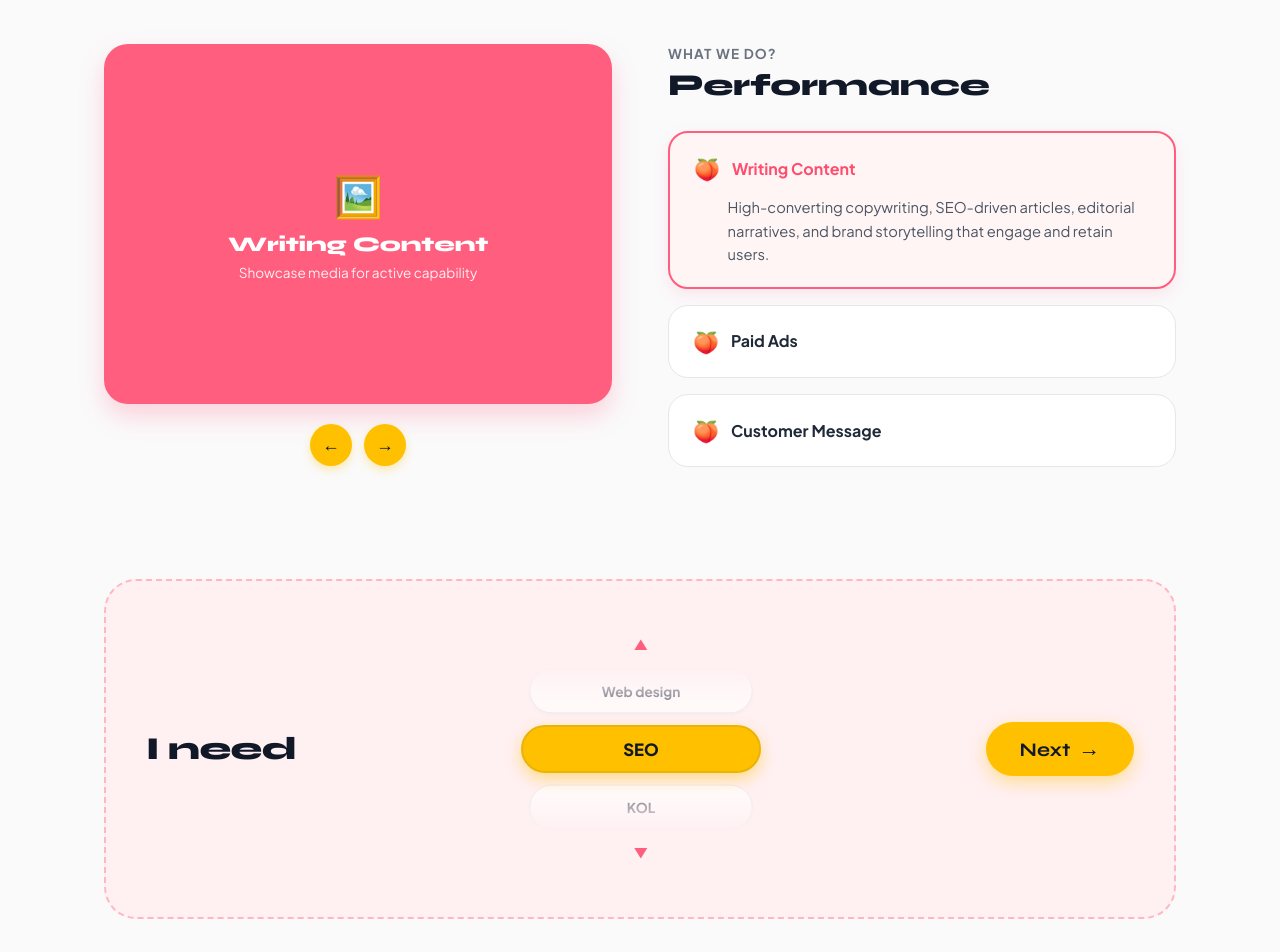
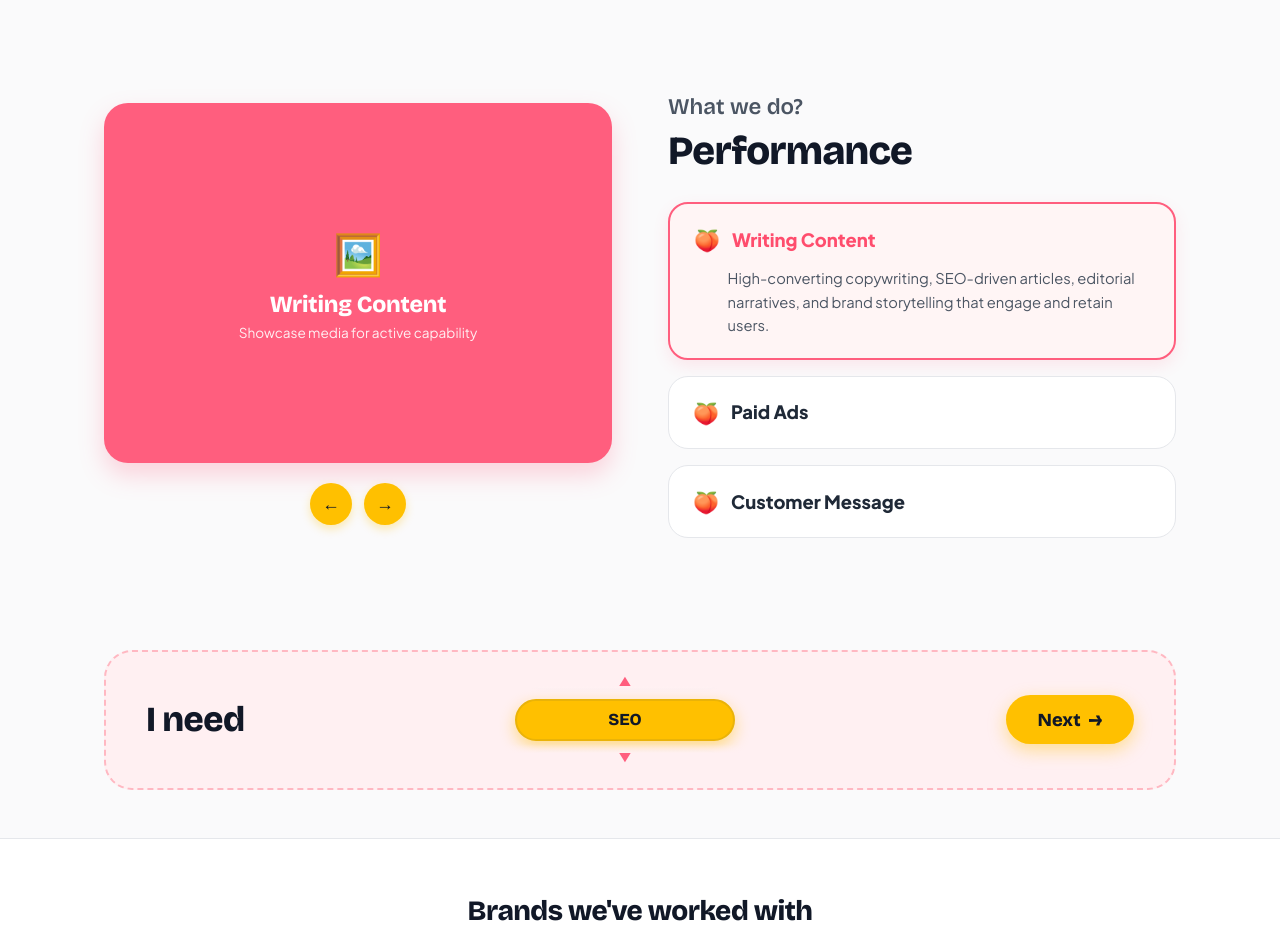
Before and after one commit to doni-wahyudi/buah_pikiran, a React (Vite) app: page / in a window 1280 px wide. Shown: the part 740-1692 px from the top of the page. Built offline with nearby package versions, Linux system fonts and the light colour scheme.

Commit message:
fix: switch display font to Bricolage Grotesque matching PDF document and adjust element scales

```diff
--- a/index.html
+++ b/index.html
@@ -6,7 +6,7 @@
     <title>Buah Pikiran — Interactive Wireframe</title>
     <link rel="preconnect" href="https://fonts.googleapis.com">
     <link rel="preconnect" href="https://fonts.gstatic.com" crossorigin>
-    <link href="https://fonts.googleapis.com/css2?family=Plus+Jakarta+Sans:wght@400;500;600;700;800&family=Space+Grotesk:wght@500;700&display=swap" rel="stylesheet">
+    <link href="https://fonts.googleapis.com/css2?family=Bricolage+Grotesque:opsz,wght@12..96,400;12..96,500;12..96,600;12..96,700;12..96,800&family=Plus+Jakarta+Sans:wght@400;500;600;700;800&display=swap" rel="stylesheet">
   </head>
   <body class="bg-[#FAFAFA] text-[#1E1E1E] antialiased">
     <div id="root"></div>
--- a/src/components/BrandMarquee.jsx
+++ b/src/components/BrandMarquee.jsx
@@ -19,7 +19,7 @@ export default function BrandMarquee({ title = "Brands we've worked with" }) {
   return (
     <section style={{ padding: '3.5rem 0', backgroundColor: '#FFFFFF', borderTop: '1px solid #E5E7EB', borderBottom: '1px solid #E5E7EB', overflow: 'hidden' }}>
       <div style={{ textAlign: 'center', marginBottom: '2rem' }}>
-        <h3 style={{ fontSize: '1.2rem', fontWeight: 700, color: '#111827', letterSpacing: '0.04em', textTransform: 'uppercase' }}>
+        <h3 style={{ fontSize: '1.75rem', fontWeight: 800, color: '#111827', letterSpacing: '-0.02em', fontFamily: 'var(--font-heading)' }}>
           {title}
         </h3>
       </div>
--- a/src/components/VerticalServicePicker.jsx
+++ b/src/components/VerticalServicePicker.jsx
@@ -11,11 +11,11 @@ const SERVICES = [
 ];
 
 const N = SERVICES.length;
-const ITEM_HEIGHT = 48;
-const GAP = 10;
-const STEP = ITEM_HEIGHT + GAP;
-// Visual center of the 240px drum window
-const CENTER_Y = 96;
+const ITEM_HEIGHT = 42;
+const GAP = 8;
+const STEP = ITEM_HEIGHT + GAP; // 50px
+const CONTAINER_HEIGHT = 96;
+const CENTER_Y = (CONTAINER_HEIGHT - ITEM_HEIGHT) / 2; // 27px
 
 export default function VerticalServicePicker({ selectedService, onSelectService, onNext }) {
   const initIdx = SERVICES.indexOf(selectedService) !== -1 ? SERVICES.indexOf(selectedService) : 3;
@@ -37,9 +37,8 @@ export default function VerticalServicePicker({ selectedService, onSelectService
     });
   };
 
-  // Render a window of 5 slots: center ± 2
-  // Each slot offset from center: -2, -1, 0, +1, +2
-  const slots = [-2, -1, 0, 1, 2];
+  // 3 slots: -1 (above), 0 (center), +1 (below)
+  const slots = [-1, 0, 1];
 
   return (
     <div
@@ -48,49 +47,52 @@ export default function VerticalServicePicker({ selectedService, onSelectService
         alignItems: 'center',
         justifyContent: 'space-between',
         flexWrap: 'wrap',
-        gap: '2rem',
-        padding: '3rem 2.5rem',
+        gap: '1.5rem',
+        padding: '1.25rem 2.5rem',
         backgroundColor: '#FFF0F2',
-        borderRadius: '32px',
+        borderRadius: '28px',
         border: '2px dashed #FFB8C2',
         position: 'relative',
-        minHeight: '280px'
+        minHeight: '110px'
       }}
     >
       {/* Left: "I need" */}
       <div style={{ flex: '0 0 auto' }}>
-        <h3 style={{ fontSize: '2rem', fontWeight: 800, color: '#111827', letterSpacing: '-0.02em', margin: 0 }}>
+        <h3 style={{ fontSize: '2.2rem', fontWeight: 800, color: '#111827', letterSpacing: '-0.02em', margin: 0, fontFamily: 'var(--font-heading)' }}>
           I need
         </h3>
       </div>
 
-      {/* Center: Drum picker */}
+      {/* Center: Vertical Drum Picker */}
       <div
         style={{
           flex: '1 1 300px',
           position: 'relative',
-          height: '240px',
+          height: `${CONTAINER_HEIGHT}px`,
           overflow: 'hidden'
         }}
       >
-        {/* Top click zone */}
+        {/* Top click zone & up indicator */}
         <div
           onClick={goUp}
           style={{
             position: 'absolute',
-            top: 0, left: 0, right: 0,
-            height: '72px',
-            background: 'linear-gradient(to bottom, #FFF0F2 50%, transparent)',
+            top: 0,
+            left: 0,
+            right: 0,
+            height: '24px',
+            background: 'linear-gradient(to bottom, #FFF0F2 60%, transparent)',
             zIndex: 10,
             display: 'flex',
             alignItems: 'flex-start',
             justifyContent: 'center',
-            paddingTop: '6px',
             cursor: 'pointer',
-            userSelect: 'none'
+            userSelect: 'none',
+            paddingTop: '1px'
           }}
+          title="Click to scroll up"
         >
-          <span style={{ fontSize: '0.85rem', fontWeight: 900, color: '#FF5E7E' }}>▲</span>
+          <span style={{ fontSize: '0.75rem', fontWeight: 900, color: '#FF5E7E' }}>▲</span>
         </div>
 
         {/* Absolutely positioned items */}
@@ -98,14 +100,9 @@ export default function VerticalServicePicker({ selectedService, onSelectService
           const serviceIdx = ((centerIdx + offset) % N + N) % N;
           const service = SERVICES[serviceIdx];
           const isCenter = offset === 0;
-          const distance = Math.abs(offset);
 
-          let opacity = 1;
-          let scale = 1;
-          if (distance === 1) { opacity = 0.65; scale = 0.93; }
-          else if (distance === 2) { opacity = 0.3; scale = 0.85; }
-
-          // top position: CENTER_Y centers the item vertically
+          const opacity = isCenter ? 1 : 0.38;
+          const scale = isCenter ? 1 : 0.92;
           const topPx = CENTER_Y + offset * STEP;
 
           return (
@@ -117,24 +114,26 @@ export default function VerticalServicePicker({ selectedService, onSelectService
                 left: '50%',
                 top: `${topPx}px`,
                 transform: `translateX(-50%) scale(${scale})`,
-                transition: 'top 0.35s cubic-bezier(0.34, 1.56, 0.64, 1), opacity 0.35s ease, transform 0.35s ease',
+                transition: 'top 0.3s cubic-bezier(0.34, 1.56, 0.64, 1), opacity 0.3s ease, transform 0.3s ease',
                 opacity,
                 cursor: offset !== 0 ? 'pointer' : 'default',
                 zIndex: isCenter ? 5 : 3,
-                width: '240px',
+                minWidth: '220px',
                 height: `${ITEM_HEIGHT}px`,
                 display: 'flex',
                 alignItems: 'center',
                 justifyContent: 'center',
+                padding: '0 24px',
                 borderRadius: '9999px',
                 border: isCenter ? '2px solid #EAB308' : '1px solid #E5E7EB',
                 backgroundColor: isCenter ? '#FFC000' : '#FFFFFF',
                 color: isCenter ? '#111827' : '#4B5563',
-                fontWeight: isCenter ? 900 : 700,
+                fontWeight: isCenter ? 800 : 600,
                 fontSize: isCenter ? '1.05rem' : '0.92rem',
+                fontFamily: 'var(--font-heading)',
                 boxShadow: isCenter
                   ? '0 6px 16px rgba(255, 192, 0, 0.45)'
-                  : '0 2px 6px rgba(0,0,0,0.04)',
+                  : '0 2px 6px rgba(0,0,0,0.03)',
                 whiteSpace: 'nowrap',
                 userSelect: 'none'
               }}
@@ -144,24 +143,27 @@ export default function VerticalServicePicker({ selectedService, onSelectService
           );
         })}
 
-        {/* Bottom click zone */}
+        {/* Bottom click zone & down indicator */}
         <div
           onClick={goDown}
           style={{
             position: 'absolute',
-            bottom: 0, left: 0, right: 0,
-            height: '72px',
-            background: 'linear-gradient(to top, #FFF0F2 50%, transparent)',
+            bottom: 0,
+            left: 0,
+            right: 0,
+            height: '24px',
+            background: 'linear-gradient(to top, #FFF0F2 60%, transparent)',
             zIndex: 10,
             display: 'flex',
             alignItems: 'flex-end',
             justifyContent: 'center',
-            paddingBottom: '6px',
             cursor: 'pointer',
-            userSelect: 'none'
+            userSelect: 'none',
+            paddingBottom: '1px'
           }}
+          title="Click to scroll down"
         >
-          <span style={{ fontSize: '0.85rem', fontWeight: 900, color: '#FF5E7E' }}>▼</span>
+          <span style={{ fontSize: '0.75rem', fontWeight: 900, color: '#FF5E7E' }}>▼</span>
         </div>
       </div>
 
@@ -171,13 +173,14 @@ export default function VerticalServicePicker({ selectedService, onSelectService
           onClick={onNext}
           className="wireframe-btn-peach"
           style={{
-            fontSize: '1.2rem',
-            padding: '14px 34px',
+            fontSize: '1.15rem',
+            fontWeight: 800,
+            padding: '12px 32px',
             boxShadow: '0 6px 18px rgba(255, 192, 0, 0.4)'
           }}
         >
           <span>Next</span>
-          <span style={{ fontSize: '1.35rem', fontWeight: 900 }}>→</span>
+          <span style={{ fontSize: '1.3rem', fontWeight: 900 }}>→</span>
         </button>
       </div>
     </div>
--- a/src/index.css
+++ b/src/index.css
@@ -1,7 +1,7 @@
-@import url('https://fonts.googleapis.com/css2?family=Syne:wght@400;500;600;700;800&family=Plus+Jakarta+Sans:wght@400;500;600;700;800;900&display=swap');
+@import url('https://fonts.googleapis.com/css2?family=Bricolage+Grotesque:opsz,wght@12..96,400;12..96,500;12..96,600;12..96,700;12..96,800&family=Plus+Jakarta+Sans:wght@400;500;600;700;800&display=swap');
 
 :root {
-  --font-heading: 'Syne', system-ui, sans-serif;
+  --font-heading: 'Bricolage Grotesque', system-ui, -apple-system, sans-serif;
   --font-sans: 'Plus Jakarta Sans', system-ui, -apple-system, sans-serif;
   --primary-pink: #FF6B6B;
   --primary-peach: #FFA07A;
--- a/src/pages/HomePage.jsx
+++ b/src/pages/HomePage.jsx
@@ -60,7 +60,7 @@ export default function HomePage({ onNavigate }) {
             border: '1px solid #FFE4E2'
           }}
         >
-          <h1 style={{ fontSize: 'clamp(1.9rem, 3.5vw, 2.8rem)', fontWeight: 900, letterSpacing: '-0.03em', lineHeight: 1.1, color: '#111827', marginBottom: '1.25rem' }}>
+          <h1 style={{ fontSize: 'clamp(2.4rem, 5vw, 3.8rem)', fontWeight: 800, letterSpacing: '-0.02em', lineHeight: 1.15, color: '#111827', marginBottom: '1.25rem' }}>
             Hello!<br />
             <span style={{ color: '#111827' }}>We Are </span>
             <span style={{ color: '#FF4D6D' }}>Buah Pikiran</span>
@@ -70,7 +70,7 @@ export default function HomePage({ onNavigate }) {
             <MascotIcon type="hero" size={160} />
           </div>
 
-          <p style={{ fontSize: '1rem', color: '#4B5563', lineHeight: 1.65, fontWeight: 500, maxWidth: '640px', margin: '0 auto' }}>
+          <p style={{ fontSize: '1.1rem', color: '#4B5563', lineHeight: 1.65, fontWeight: 500, maxWidth: '680px', margin: '0 auto' }}>
             Independent digital <span style={{ fontSize: '1.3rem' }}>🍑</span> agency based in Indonesia since 2019.
             We partner with local and international brands and institutions to build their brand, digital presence and campaigns.
           </p>
@@ -101,7 +101,7 @@ export default function HomePage({ onNavigate }) {
               >
                 <div>
                   <div style={{ fontSize: '2.5rem', marginBottom: '8px' }}>🖼️</div>
-                  <h4 style={{ fontSize: '1.3rem', fontWeight: 900 }}>
+                  <h4 style={{ fontSize: '1.45rem', fontWeight: 800, fontFamily: 'var(--font-heading)' }}>
                     {servicesList.find(s => s.id === activeService)?.title}
                   </h4>
                   <p style={{ fontSize: '0.85rem', opacity: 0.9, marginTop: '6px', maxWidth: '280px' }}>
@@ -167,10 +167,10 @@ export default function HomePage({ onNavigate }) {
 
             {/* Right Interactive Accordion */}
             <div>
-              <div style={{ fontSize: '0.85rem', fontWeight: 700, color: '#6B7280', textTransform: 'uppercase', letterSpacing: '0.08em', marginBottom: '0.25rem' }}>
+              <div style={{ fontSize: '1.4rem', fontWeight: 600, color: '#4B5563', marginBottom: '0.25rem', fontFamily: 'var(--font-heading)' }}>
                 What we do?
               </div>
-              <h2 style={{ fontSize: '1.9rem', fontWeight: 800, color: '#111827', marginBottom: '1.75rem' }}>
+              <h2 style={{ fontSize: '2.5rem', fontWeight: 800, color: '#111827', marginBottom: '1.75rem', letterSpacing: '-0.02em' }}>
                 Performance
               </h2>
 
@@ -193,7 +193,7 @@ export default function HomePage({ onNavigate }) {
                     >
                       <div style={{ display: 'flex', alignItems: 'center', gap: '12px' }}>
                         <span style={{ fontSize: '1.3rem' }}>🍑</span>
-                        <div style={{ fontWeight: 700, fontSize: '1rem', color: isExpanded ? '#FF4D6D' : '#1F2937' }}>
+                        <div style={{ fontWeight: 800, fontSize: '1.15rem', color: isExpanded ? '#FF4D6D' : '#1F2937' }}>
                           {svc.title}
                         </div>
                       </div>
@@ -235,7 +235,7 @@ export default function HomePage({ onNavigate }) {
             <div style={{ display: 'flex', justifyContent: 'center', gap: '6px', fontSize: '1.6rem', marginBottom: '0.5rem' }}>
               <span>🍑</span><span>🍑</span><span>🍑</span><span>🍑</span><span>🍑</span>
             </div>
-            <h2 style={{ fontSize: '1.9rem', fontWeight: 800, color: '#111827' }}>
+            <h2 style={{ fontSize: '2.4rem', fontWeight: 800, color: '#111827', letterSpacing: '-0.02em' }}>
               What They Say About<br />Buah Pikiran
             </h2>
           </div>
@@ -370,7 +370,7 @@ export default function HomePage({ onNavigate }) {
       <section style={{ padding: '4.5rem 0' }}>
         <div className="container-custom">
           <div style={{ display: 'flex', alignItems: 'center', justifyContent: 'space-between', marginBottom: '2.5rem', flexWrap: 'wrap', gap: '1rem' }}>
-            <h2 style={{ fontSize: '1.8rem', fontWeight: 800, color: '#111827' }}>
+            <h2 style={{ fontSize: '2.3rem', fontWeight: 800, color: '#111827', letterSpacing: '-0.02em' }}>
               Read the Juicy Articles
             </h2>
             <button
@@ -445,7 +445,7 @@ export default function HomePage({ onNavigate }) {
 
             {/* Left Intro Card */}
             <div>
-              <h2 style={{ fontSize: '1.9rem', fontWeight: 800, color: '#111827', marginBottom: '0.75rem' }}>
+              <h2 style={{ fontSize: '2.4rem', fontWeight: 800, color: '#111827', letterSpacing: '-0.02em', marginBottom: '0.75rem', lineHeight: 1.15 }}>
                 Recent<br />Project
               </h2>
               <p style={{ fontSize: '0.95rem', color: '#6B7280', lineHeight: 1.6, marginBottom: '1.5rem' }}>
--- a/standalone-wireframe.html
+++ b/standalone-wireframe.html
@@ -6,7 +6,7 @@
   <title>Buah Pikiran — Wireframe Prototype</title>
   <link rel="preconnect" href="https://fonts.googleapis.com">
   <link rel="preconnect" href="https://fonts.gstatic.com" crossorigin>
-  <link href="https://fonts.googleapis.com/css2?family=Plus+Jakarta+Sans:wght@400;500;600;700;800;900&family=Space+Grotesk:wght@500;700&display=swap" rel="stylesheet">
+  <link href="https://fonts.googleapis.com/css2?family=Bricolage+Grotesque:opsz,wght@12..96,400..800&family=Plus+Jakarta+Sans:wght@400;500;600;700;800&display=swap" rel="stylesheet">
 
   <!-- React & ReactDOM Standalone -->
   <script src="https://unpkg.com/react@18/umd/react.production.min.js" crossorigin></script>
@@ -15,11 +15,13 @@
 
   <style>
     :root {
+      --font-heading: 'Bricolage Grotesque', system-ui, -apple-system, sans-serif;
       --font-sans: 'Plus Jakarta Sans', system-ui, -apple-system, sans-serif;
-      --font-mono: 'Space Grotesk', monospace;
+      --font-mono: monospace;
     }
     * { box-sizing: border-box; margin: 0; padding: 0; }
-    body { font-family: var(--font-sans); background-color: #FAFAFB; color: #111827; line-height: 1.5; overflow-x: hidden; -webkit-font-smoothing: antialiased; }
+    h1, h2, h3, h4, h5, h6 { font-family: var(--font-heading); letter-spacing: -0.02em; line-height: 1.15; }
+      body { font-family: var(--font-sans); background-color: #FAFAFB; color: #111827; line-height: 1.5; overflow-x: hidden; -webkit-font-smoothing: antialiased; }
 
     .container-custom { max-width: 1120px; margin: 0 auto; padding: 0 1.5rem; }
 
```
Also changed, not shown: src/components/Navbar.jsx (+4 -3 lines).
